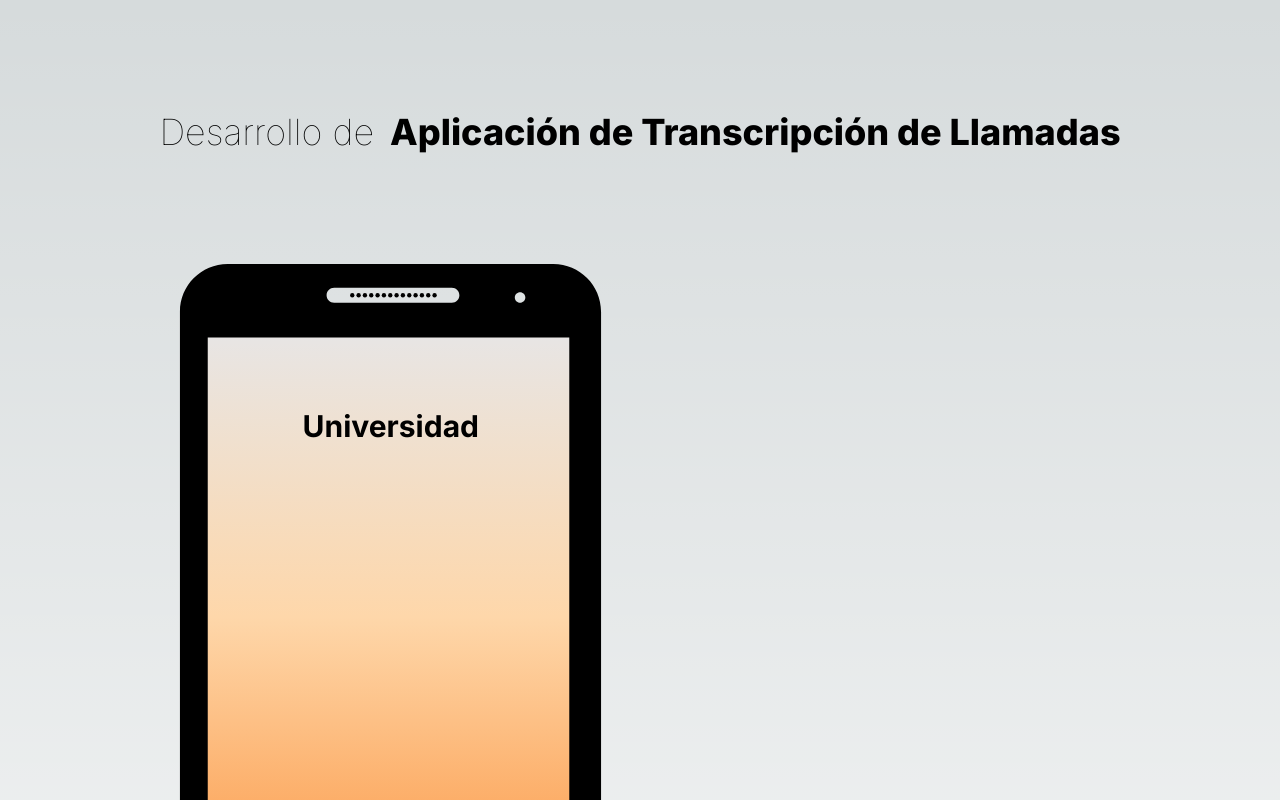
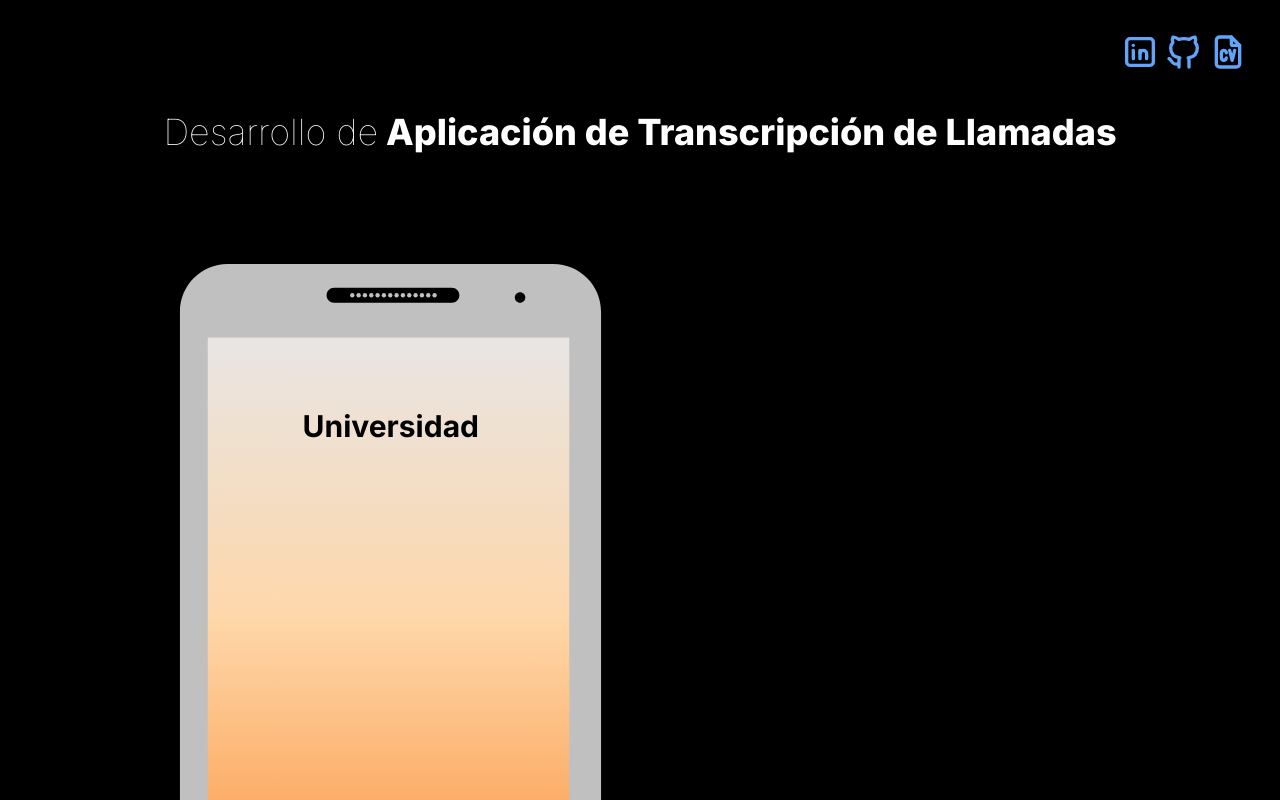
Before and after one commit to Regameroh87/transcription, a Next.js app: page / in a window 1280 px wide. Shown: the top 800 px of the page. Built offline with nearby package versions, Linux system fonts and the light colour scheme.

Commit message:
prueba terminada

```diff
--- a/src/app/globals.css
+++ b/src/app/globals.css
@@ -3,27 +3,13 @@
 @tailwind utilities;
 
 :root {
-  --foreground-rgb: 0, 0, 0;
-  --background-start-rgb: 214, 219, 220;
-  --background-end-rgb: 255, 255, 255;
-}
-
-@media (prefers-color-scheme: dark) {
-  :root {
-    --foreground-rgb: 255, 255, 255;
-    --background-start-rgb: 0, 0, 0;
-    --background-end-rgb: 0, 0, 0;
-  }
+  --foreground-rgb: 255, 255, 255;
 }
 
 body {
   color: rgb(var(--foreground-rgb));
-  background: linear-gradient(
-      to bottom,
-      transparent,
-      rgb(var(--background-end-rgb))
-    )
-    rgb(var(--background-start-rgb));
+  background-color: rgba(0, 0, 0);
+
 }
 
 @layer utilities {
--- a/src/app/layout.tsx
+++ b/src/app/layout.tsx
@@ -1,6 +1,8 @@
 import type { Metadata } from "next";
 import { Inter } from "next/font/google";
 import "./globals.css";
+import SocialNavBar from "@/components/ui/socialNavBar";
+import Footer from "@/components/ui/footer";
 
 const inter = Inter({ subsets: ["latin"] });
 
@@ -16,7 +18,11 @@ export default function RootLayout({
 }>) {
   return (
     <html lang="en">
-      <body className={inter.className}>{children}</body>
+      <body className={inter.className}>
+        <SocialNavBar/>
+        {children}
+        <Footer/>
+      </body>
     </html>
   );
 }
--- a/src/components/ui/cellPhone.tsx
+++ b/src/components/ui/cellPhone.tsx
@@ -7,11 +7,12 @@ export default function CellPhone ({isPlaying, reproductor, handleClick} : {isPl
         <section className=" block relative w-[735px] h-[735px] ">
         <div className=" flex absolute rounded-2xl top-10 left-44 w-96 h-[85%] bg-gradient-to-b from-gray-200  via-orange-200 to-orange-400"></div>
         <img
-          className="absolute top-0 left-0 w-full h-full "
+          className="absolute top-0 left-0 w-full h-full text-gray-400 "
           src="/phone.svg"
           alt=""
         />
         <div className=" flex flex-col items-center absolute top-36 left-[17.5rem] text-black">
+
         <h1 className=" text-3xl font-bold">Universidad</h1>
         <h2 className={`${isPlaying ? "flex" : "hidden "} text-sm`}>Movil +542262573568</h2>
         </div>
--- /dev/null
+++ b/src/components/ui/footer.tsx
@@ -0,0 +1,7 @@
+export default function Footer() {
+  return (
+    <section className=" flex w-full h-4 py-4 mb-4 justify-center">
+      <h6>Hecho con ❤️ por Rodrigo Gamero</h6>
+    </section>
+  );
+}
--- a/src/components/ui/reproductor.tsx
+++ b/src/components/ui/reproductor.tsx
@@ -25,7 +25,7 @@ export default function Reproductor() {
   };
 
   return (
-    <div className=" flex flex-col justify-center items-center gap-4">
+    <div className=" flex flex-col justify-center items-center gap-4 w-full h-full">
       <div className=" flex flex-wrap-reverse mb-8 justify-center">
         <CellPhone
           isPlaying={isPlaying}
--- /dev/null
+++ b/src/components/ui/socialNavBar.tsx
@@ -0,0 +1,62 @@
+import Link from "next/link";
+export default function SocialNavBar() {
+  return (
+    <section className=" fixed flex gap-1 top-4 right-4 w-auto h-auto p-4 z-10">
+      <Link href={"https://www.linkedin.com/in/rodrigo-gamero-16b943268/"}>
+        <svg
+          className=" flex hover:-translate-y-1 text-blue-400 hover:text-blue-700 hover:scale-105 transition ease-out active:scale-95 active:text-blue-900"
+          width="40"
+          height="40"
+          viewBox="0 0 24 24"
+          fill="none"
+          stroke="currentColor"
+          strokeWidth="2"
+          strokeLinecap="round"
+          strokeLinejoin="round"
+        >
+          <path stroke="none" d="M0 0h24v24H0z" fill="none" />
+          <path d="M4 4m0 2a2 2 0 0 1 2 -2h12a2 2 0 0 1 2 2v12a2 2 0 0 1 -2 2h-12a2 2 0 0 1 -2 -2z" />
+          <path d="M8 11l0 5" />
+          <path d="M8 8l0 .01" />
+          <path d="M12 16l0 -5" />
+          <path d="M16 16v-3a2 2 0 0 0 -4 0" />
+        </svg>
+      </Link>
+      <Link href={"https://github.com/Regameroh87"}>
+        <svg
+          className=" flex hover:-translate-y-1 text-blue-400 hover:text-blue-700 hover:scale-105 transition ease-out active:scale-95 active:text-blue-900"
+          width="40"
+          height="40"
+          viewBox="0 0 24 24"
+          fill="none"
+          stroke="currentColor"
+          strokeWidth="2"
+          strokeLinecap="round"
+          strokeLinejoin="round"
+        >
+          <path stroke="none" d="M0 0h24v24H0z" fill="none" />
+          <path d="M9 19c-4.3 1.4 -4.3 -2.5 -6 -3m12 5v-3.5c0 -1 .1 -1.4 -.5 -2c2.8 -.3 5.5 -1.4 5.5 -6a4.6 4.6 0 0 0 -1.3 -3.2a4.2 4.2 0 0 0 -.1 -3.2s-1.1 -.3 -3.5 1.3a12.3 12.3 0 0 0 -6.2 0c-2.4 -1.6 -3.5 -1.3 -3.5 -1.3a4.2 4.2 0 0 0 -.1 3.2a4.6 4.6 0 0 0 -1.3 3.2c0 4.6 2.7 5.7 5.5 6c-.6 .6 -.6 1.2 -.5 2v3.5" />
+        </svg>
+      </Link>
+      <a href="rodrigo_gamero_cv" download={"Rodrigo_Gamero.pdf"}>
+        <svg
+          className=" flex hover:-translate-y-1 text-blue-400 hover:text-blue-700 hover:scale-105 transition ease-out active:scale-95 active:text-blue-900"
+          width="40"
+          height="40"
+          viewBox="0 0 24 24"
+          fill="none"
+          stroke="currentColor"
+          strokeWidth="2"
+          strokeLinecap="round"
+          strokeLinejoin="round"
+        >
+          <path stroke="none" d="M0 0h24v24H0z" fill="none" />
+          <path d="M14 3v4a1 1 0 0 0 1 1h4" />
+          <path d="M17 21h-10a2 2 0 0 1 -2 -2v-14a2 2 0 0 1 2 -2h7l5 5v11a2 2 0 0 1 -2 2z" />
+          <path d="M11 12.5a1.5 1.5 0 0 0 -3 0v3a1.5 1.5 0 0 0 3 0" />
+          <path d="M13 11l1.5 6l1.5 -6" />
+        </svg>
+      </a>
+    </section>
+  );
+}
--- a/src/components/ui/title.tsx
+++ b/src/components/ui/title.tsx
@@ -1,8 +1,8 @@
 import style from "./animations.module.css"
 export default function Title () {
     return (
-        <div className=" flex w-fit text-4xl text-wrap font-thin justify-center">
-            <span style={{width:"auto", marginRight:"16px"}} className={` hidden md:block ${style.animationSliceRight} text-nowrap `}>Desarrollo de</span>
+        <div className=" flex w-fit ml-10 min-w-80 text-sm sm:ml-0 sm:text-base md:text-4xl font-thin justify-center">
+            <span style={{width:"auto", marginRight:"8px"}} className={` hidden md:block ${style.animationSliceRight} text-nowrap `}>Desarrollo de</span>
             <span className={`${style.animationSliceLeft} font-extrabold`}> Aplicación de Transcripción de Llamadas</span>
         </div>
     )
--- a/src/components/ui/transcription.tsx
+++ b/src/components/ui/transcription.tsx
@@ -2,7 +2,7 @@ import { transcripcion } from "@/lib/variables";
 
 export default function Transcription({reproductor, setIsPlaying}:{reproductor:React.RefObject<HTMLAudioElement>; setIsPlaying:any}) {
     return (
-      <div className=" flex max-w-4xl">
+      <div className=" flex w-80 md:w-3/4 mx-auto mt-4 ">
         <ul>
           {transcripcion.map((t, index) => {
             return (
@@ -18,10 +18,10 @@ export default function Transcription({reproductor, setIsPlaying}:{reproductor:R
                     reproductor.current?.pause();
                   }, time * 1100);
                 }}
-                className=" flex p-4 gap-4 text-sm text-pretty hover:cursor-pointer hover:scale-105 hover:bg-[#3B82F6] hover:text-white active:scale-95 active:bg-slate-800 rounded-lg transition ease-out "
+                className=" flex w-full h-auto p-4 gap-4 text-sm text-pretty hover:cursor-pointer hover:scale-105 hover:bg-[#3B82F6] hover:text-white active:scale-95 active:bg-slate-800 rounded-lg transition ease-out "
               >
                 <div className=" font-bold">{t.role}:</div>
-                <div>{t.content}</div>
+                <div className=" flex w-full">{t.content}</div>
               </li>
             );
           })}
```
Also changed, not shown: src/components/ui/heroe.tsx (+10 -48 lines), public/phone.svg, 1 other file (tests, documents, lock files or other folders).
